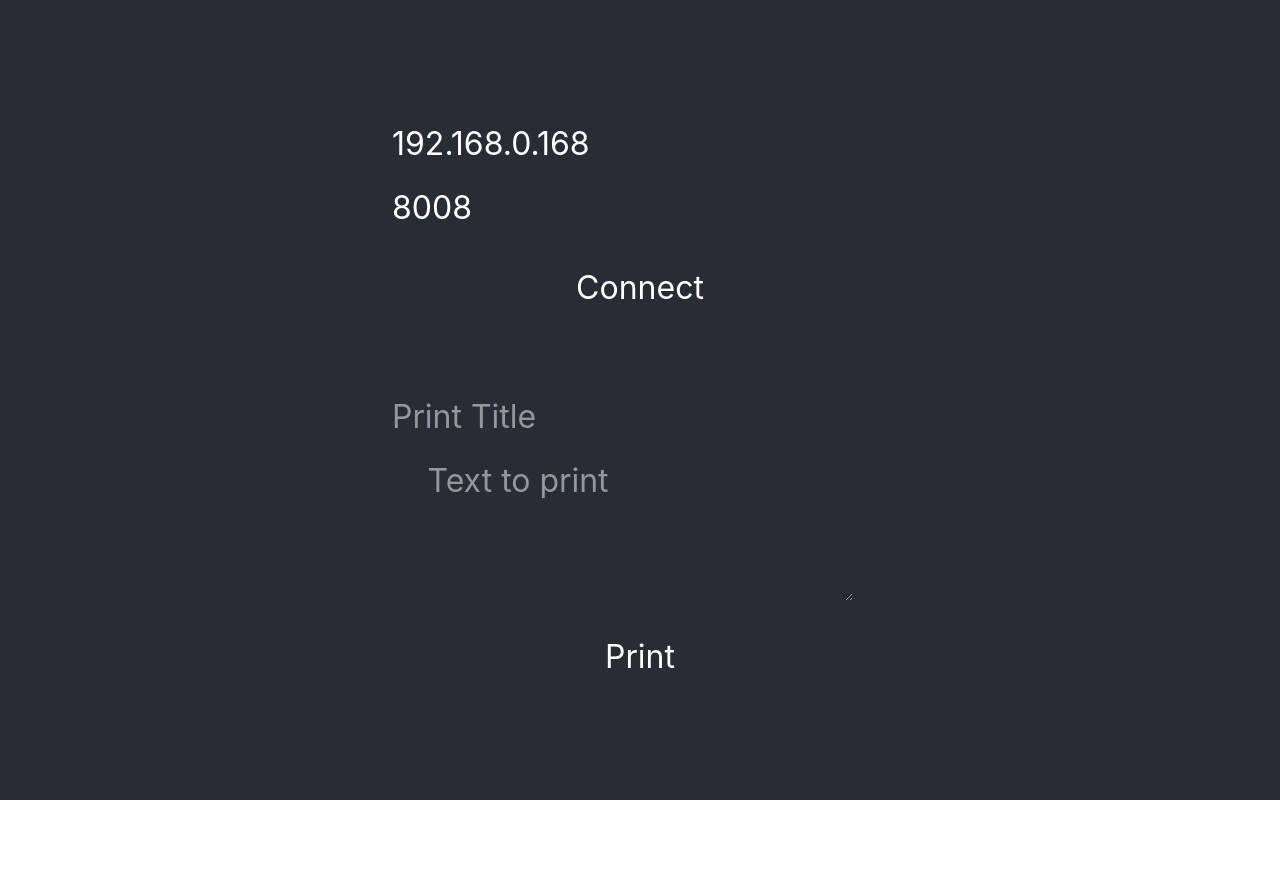
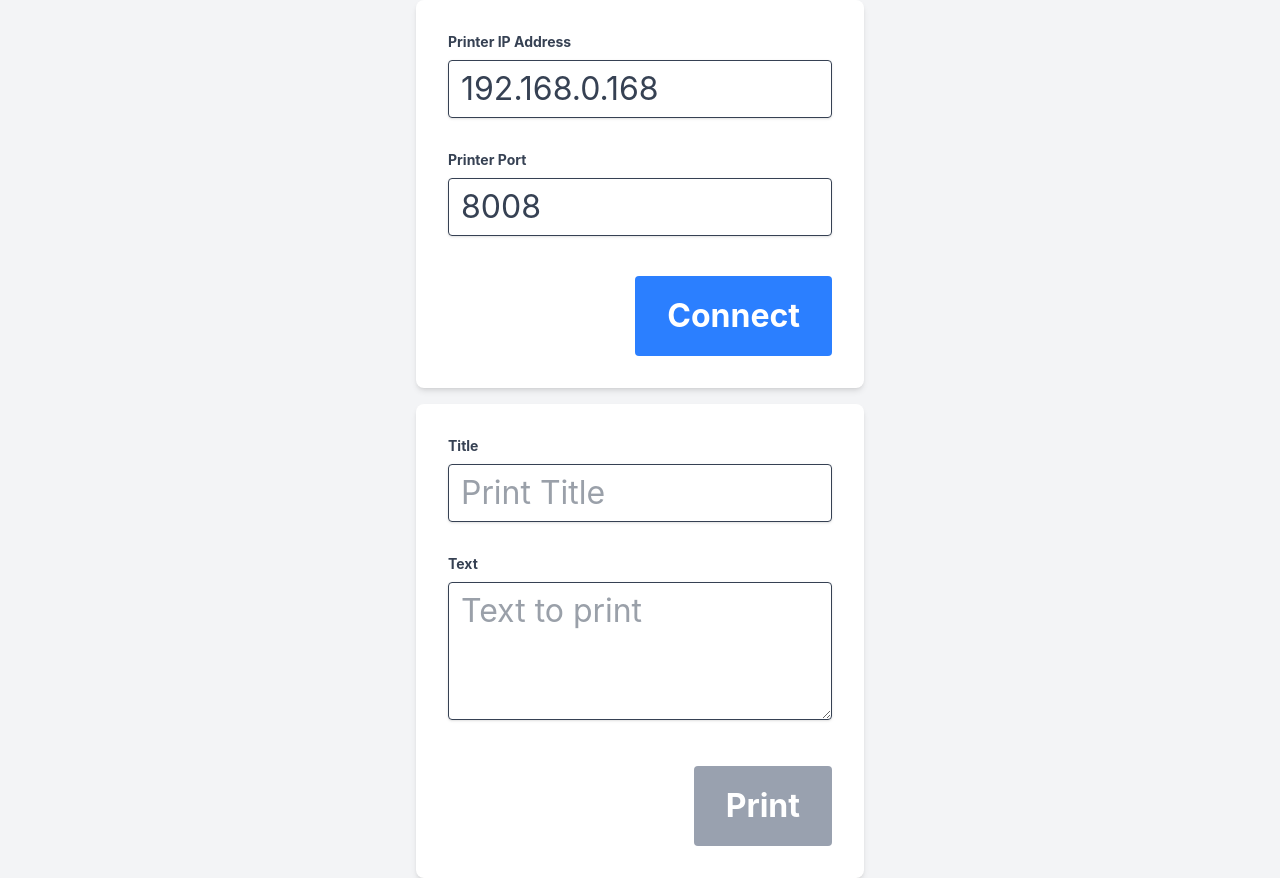
Before and after one commit to p1e7r0/todos-epson-printer, a React (Vite) app: page / in a window 1280 px wide. Before the commit the page ends 800 px from the top, so only its background shows below. Built offline with nearby package versions, Linux system fonts and the light colour scheme.

Commit message:
feat - better styling with Tailwind CSS

```diff
--- a/src/app/App.tsx
+++ b/src/app/App.tsx
@@ -14,7 +14,7 @@
   };
 
   return (
-    <div className="App">
+    <div className="bg-gray-100 min-h-screen flex flex-col items-center justify-center">
       <PrinterConnection onConnect={handleConnect} isConnected={isConnected} />
       <PrintForm printer={printer.current} />
     </div>
--- a/src/features/printer/PrintForm.tsx
+++ b/src/features/printer/PrintForm.tsx
@@ -35,8 +35,11 @@
   };
 
   return (
-    <div className="flex flex-col items-center justify-center">
-      <hr />
+    <div className="bg-white p-8 rounded-lg shadow-md w-full max-w-md">
+      <div className="mb-4">
+        <label htmlFor="printTitle" className="block text-gray-700 text-sm font-bold mb-2">
+          Title
+        </label>
         <input
           id="printTitle"
           placeholder="Print Title"
@@ -47,7 +50,13 @@
               title: e.target.value,
             }))
           }
+          className="shadow appearance-none border rounded w-full py-2 px-3 text-gray-700 leading-tight focus:outline-none focus:shadow-outline"
         />
+      </div>
+      <div className="mb-6">
+        <label htmlFor="textToPrint" className="block text-gray-700 text-sm font-bold mb-2">
+          Text
+        </label>
         <textarea
           id="textToPrint"
           rows={3}
@@ -59,10 +68,18 @@
               text: e.target.value,
             }))
           }
+          className="shadow appearance-none border rounded w-full py-2 px-3 text-gray-700 leading-tight focus:outline-none focus:shadow-outline"
         />
-      <button disabled={!printer} onClick={() => print(printOptions)}>
+      </div>
+      <div className="flex items-center justify-end">
+        <button
+          disabled={!printer}
+          onClick={() => print(printOptions)}
+          className="bg-green-500 hover:bg-green-700 text-white font-bold py-2 px-4 rounded focus:outline-none focus:shadow-outline disabled:bg-gray-400"
+        >
           Print
         </button>
+      </div>
     </div>
   );
 };
--- a/src/features/printer/PrinterConnection.tsx
+++ b/src/features/printer/PrinterConnection.tsx
@@ -56,13 +56,41 @@
   };
 
   return (
-    <div className="flex flex-col items-center justify-center p-4">
-      <input id="printerIPAddress" placeholder="Printer IP Address" value={printerIPAddress} onChange={(e) => setPrinterIPAddress(e.currentTarget.value)} />
-      <input id="printerPort" placeholder="Printer Port" value={printerPort} onChange={(e) => setPrinterPort(e.currentTarget.value)} />
-      <button disabled={connectionStatus === STATUS_CONNECTED} onClick={connect}>
-        Connect
-      </button>
-      <span className="status-label">{connectionStatus}</span>
+    <div className="bg-white p-8 rounded-lg shadow-md w-full max-w-md mb-4">
+      <div className="mb-4">
+        <label htmlFor="printerIPAddress" className="block text-gray-700 text-sm font-bold mb-2">
+          Printer IP Address
+        </label>
+        <input
+          id="printerIPAddress"
+          placeholder="Printer IP Address"
+          value={printerIPAddress}
+          onChange={(e) => setPrinterIPAddress(e.currentTarget.value)}
+          className="shadow appearance-none border rounded w-full py-2 px-3 text-gray-700 leading-tight focus:outline-none focus:shadow-outline"
+        />
+      </div>
+      <div className="mb-6">
+        <label htmlFor="printerPort" className="block text-gray-700 text-sm font-bold mb-2">
+          Printer Port
+        </label>
+        <input
+          id="printerPort"
+          placeholder="Printer Port"
+          value={printerPort}
+          onChange={(e) => setPrinterPort(e.currentTarget.value)}
+          className="shadow appearance-none border rounded w-full py-2 px-3 text-gray-700 leading-tight focus:outline-none focus:shadow-outline"
+        />
+      </div>
+      <div className="flex items-center justify-between">
+        <span className="text-gray-600 text-sm">{connectionStatus}</span>
+        <button
+          disabled={connectionStatus === STATUS_CONNECTED}
+          onClick={connect}
+          className="bg-blue-500 hover:bg-blue-700 text-white font-bold py-2 px-4 rounded focus:outline-none focus:shadow-outline disabled:bg-gray-400"
+        >
+          Connect
+        </button>
+      </div>
     </div>
   );
 };
```
Lines whose indentation alone changed are shown as unchanged.
